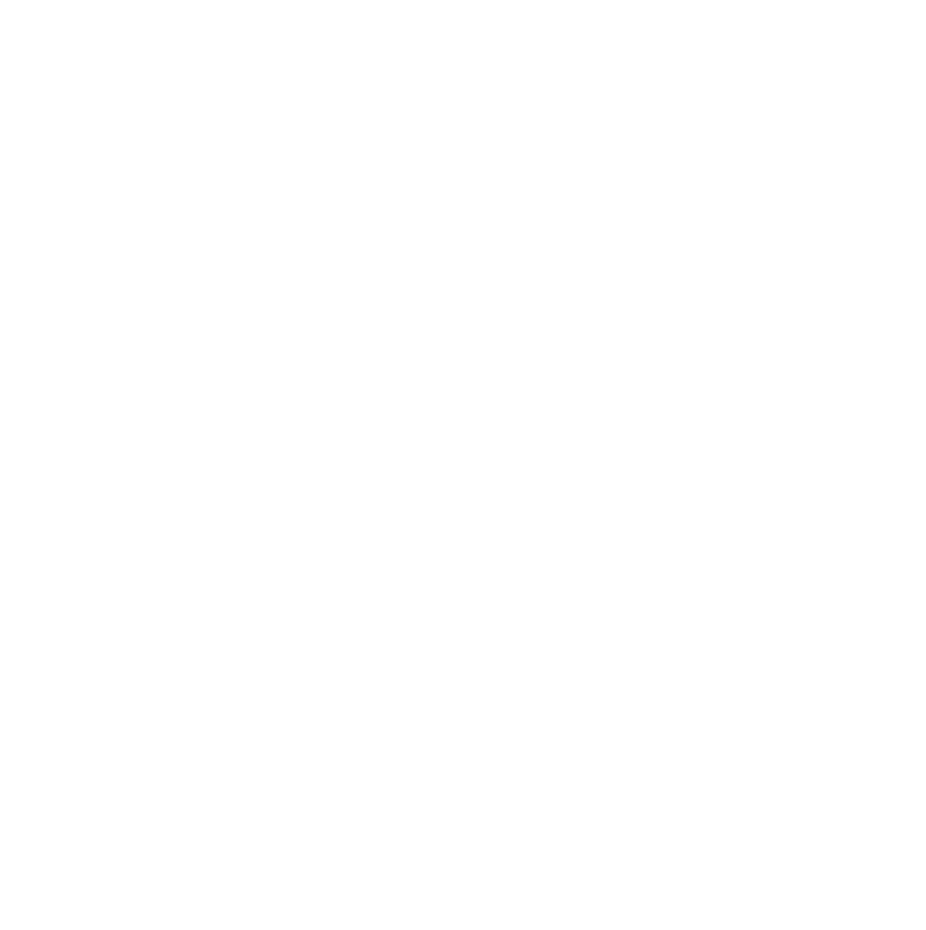
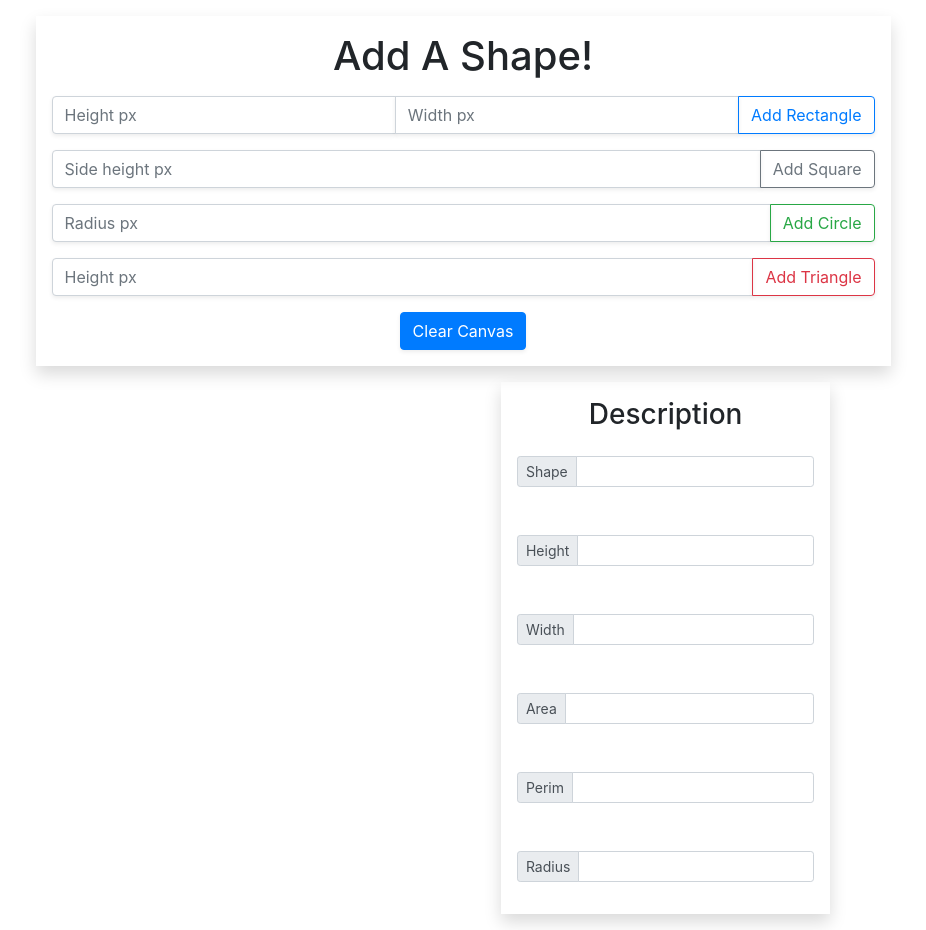
Before and after one commit to NSquale21/shape-up, a plain HTML site: page index.html in a window 1280 px wide. Shown: the whole page, without its empty margins (177-1103 px from the left). Before the commit the page ends 800 px from the top, so only its background shows below. Drawn offline with nearby package versions, Linux system fonts and the light colour scheme.

Commit message:
Add canvas & inputs

```diff
--- a/index.html
+++ b/index.html
@@ -9,7 +9,85 @@
 		<link rel="stylesheet" href="style.css">
 	</head>
 	<body>
-
+		<header class="container">
+			<section class="row justify-content-center">
+				<div class="shadow col-md-9 mt-3 p-3">
+					<h1 class="text-center mb-3">Add A Shape!</h1>
+					<div class="input-group mb-3">
+						<input type="text" class="form-control shadow-sm" id="rec-h" placeholder="Height px" aria-label="Height" aria-describedby="add-rectangle">
+						<input type="text" class="form-control shadow-sm" id="rec-w" placeholder="Width px" aria-label="Width" aria-describedby="add-rectangle">
+						<div class="input-group-append">
+							<button class="btn btn-outline-primary shadow-sm" type="button" id="add-rectangle">Add Rectangle</button>
+						</div>
+					</div>
+					<div class="input-group mb-3">
+						<input type="text" class="form-control shadow-sm" id="side-h" placeholder="Side height px" aria-label="Square" aria-describedby="add-square">
+						<div class="input-group-append">
+							<button class="btn btn-outline-secondary shadow-sm" type="button" id="add-square">Add Square</button>
+						</div>
+					</div>
+					<div class="input-group mb-3">
+						<input type="text" class="form-control shadow-sm" id="cir-radius" placeholder="Radius px" aria-label="Circle" aria-describedby="add-circle">
+						<div class="input-group-append">
+							<button class="btn btn-outline-success shadow-sm" type="button" id="add-circle">Add Circle</button>
+						</div>
+					</div>
+					<div class="input-group mb-3">
+						<input type="text" class="form-control shadow-sm" id="tri-h" placeholder="Height px" aria-label="Triangle" aria-describedby="add-triangle">
+						<div class="input-group-append">
+							<button class="btn btn-outline-danger shadow-sm" type="button" id="add-triangle">Add Triangle</button>
+						</div>
+					</div>
+					<div class="d-flex justify-content-center">
+						<button type="button" class="btn btn-primary shadow-sm clear-canvas">Clear Canvas</button>
+					</div>
+				</div>
+			</section>
+		</header>
+		<main class="container">
+			<section class="row my-3 justify-content-around">
+				<article class="canvas shadow"></article>
+				<aside class="side-bar shadow d-flex flex-column justify-content-around align-items-center">
+					<h3 class="mt-3">Description</h3>
+					<div class="input-group input-group-sm mb-3 p-3">
+						<div class="input-group-prepend">
+							<span class="input-group-text" id="inputGroup-sizing-sm">Shape</span>
+						</div>
+						<input type="text" class="form-control info text-center" id="shape" aria-label="Shape" aria-describedby="shape">
+					</div>
+					<div class="input-group input-group-sm mb-3 p-3">
+						<div class="input-group-prepend">
+							<span class="input-group-text" id="inputGroup-sizing-sm">Height</span>
+						</div>
+						<input type="text" class="form-control info text-center" id="height" aria-label="Height" aria-describedby="height">
+					</div>
+					<div class="input-group input-group-sm mb-3 p-3">
+						<div class="input-group-prepend">
+							<span class="input-group-text" id="inputGroup-sizing-sm">Width</span>
+						</div>
+						<input type="text" class="form-control info text-center" id="width" aria-label="Width" aria-describedby="Width">
+					</div>
+					<div class="input-group input-group-sm mb-3 p-3">
+						<div class="input-group-prepend">
+							<span class="input-group-text" id="inputGroup-sizing-sm">Area</span>
+						</div>
+						<input type="text" class="form-control info text-center" id="area" aria-label="Area" aria-describedby="area">
+					</div>
+					<div class="input-group input-group-sm mb-3 p-3">
+						<div class="input-group-prepend">
+							<span class="input-group-text" id="inputGroup-sizing-sm">Perim</span>
+						</div>
+						<input type="text" class="form-control info text-center" id="perimeter" aria-label="Perimeter" aria-describedby="perimeter">
+					</div>
+					<div class="input-group input-group-sm mb-3 p-3">
+						<div class="input-group-prepend">
+							<span class="input-group-text" id="inputGroup-sizing-sm">Radius</span>
+						</div>
+						<input type="text" class="form-control info text-center" id="radius" aria-label="Radius" aria-describedby="radius">
+					</div>
+				</aside>
+			</section>
+		</main>
 		<!-- Bootstrap scripts -->
 		<script src="https://code.jquery.com/jquery-3.4.1.js" integrity="sha256-WpOohJOqMqqyKL9FccASB9O0KwACQJpFTUBLTYOVvVU=" crossorigin="anonymous"></script>
 		<script src="https://cdn.jsdelivr.net/npm/popper.js@1.16.0/dist/umd/popper.min.js" integrity="sha384-Q6E9RHvbIyZFJoft+2mJbHaEWldlvI9IOYy5n3zV9zzTtmI3UksdQRVvoxMfooAo" crossorigin="anonymous"></script>
```
